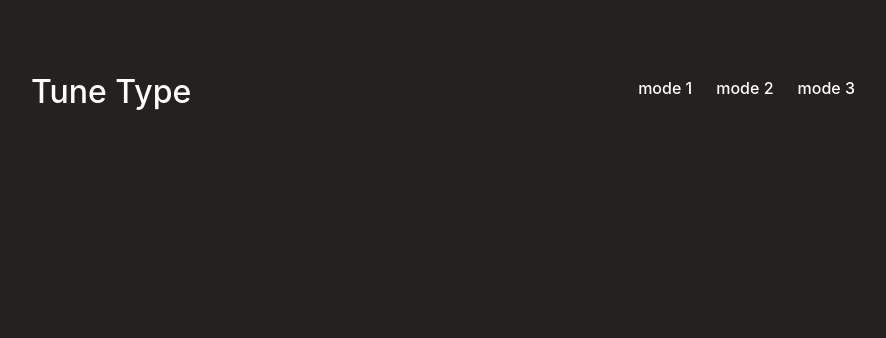
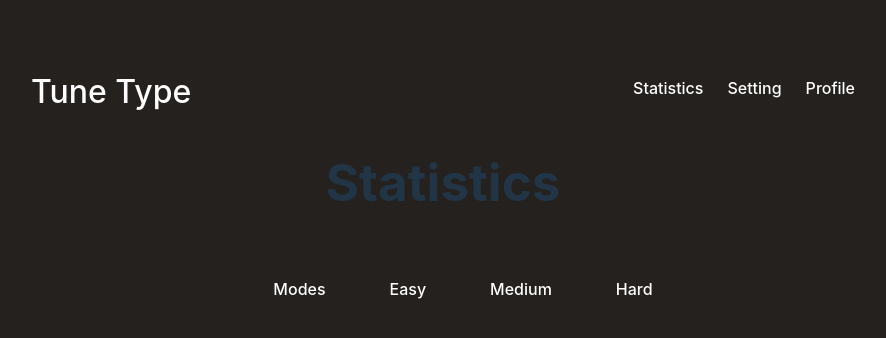
Before and after one commit to TrevorHong/TuneType, a React (Vite) app in the folder app/: page /statistics in a window 1280 px wide. Shown: the top 338 px of the page, without its empty margins (197-1083 px from the left). Built offline with nearby package versions, Linux system fonts and the light colour scheme.

Commit message:
modes - dropdown - router implementation
added routing to the app
modes component
dropdown menu component

```diff
--- a/app/package.json
+++ b/app/package.json
@@ -11,7 +11,8 @@
   },
   "dependencies": {
     "react": "^18.3.1",
-    "react-dom": "^18.3.1"
+    "react-dom": "^18.3.1",
+    "react-router-dom": "^6.26.2"
   },
   "devDependencies": {
     "@eslint/js": "^9.9.0",
--- a/app/src/App.tsx
+++ b/app/src/App.tsx
@@ -1,13 +1,27 @@
 
 import './App.css'
+import Modes from './Components/Modes/Modes.tsx'
 import Navbar from './Components/Navbar/Navbar.tsx'
+import {Route, Routes} from "react-router-dom"
+import Profile from './pages/Profile.tsx'
+import Statistics from './pages/Statistics.tsx'
+import Settings from './pages/Settings.tsx'
 
 function App() {
 
-
   return (
     <>
-   <Navbar></Navbar>
+   <Navbar/>
+   <div className='container'>
+    <Routes>
+      <Route path = "/statistics" element = {<Statistics/>}></Route>
+      <Route path = "/settings" element = {<Settings/>}></Route>
+      <Route path = "/profile" element = {<Profile/>}></Route>
+    </Routes>
+   </div>
+
+
+   <Modes/>
     </>
   )
 }
--- /dev/null
+++ b/app/src/Components/DropdownMenu/DropdownMenu.css
@@ -0,0 +1,36 @@
+.Dropdown-container{
+    display: flex;
+    flex-direction: column;
+    position: absolute;
+    top:10rem;
+    right:  66rem;
+    width: 80px;
+    padding: 15px;
+    border-radius: 15px;
+    background-color: rgb(175, 170, 170);
+    border: 4px solid rgb(58, 70, 48);
+}
+
+.Dropdown-container::before{
+    content: '';
+    position: absolute;
+    top: -1.1rem;
+    right: 2rem;
+    width: 25px;
+    height: 25px;
+    transform: rotate(45deg);
+    background-color: rgb(175, 170, 170);
+    border: 4px solid rgb(58, 70, 48);
+    border-right: rgb(175, 170, 170);
+    border-bottom: rgb(175, 170, 170);
+}
+
+.Dropdown-container ul{
+    display: flex;
+    flex-direction: column;
+    gap:1rem;
+    color: black;
+    justify-content: center;
+    align-items: center;
+    padding-right: 2rem;
+}
--- /dev/null
+++ b/app/src/Components/DropdownMenu/DropdownMenu.tsx
@@ -0,0 +1,17 @@
+import React from 'react'
+import "./DropdownMenu.css"
+import {Link} from 'react-router-dom'
+
+function DropdownMenu() {
+  return (
+    <div className='Dropdown-container'>
+        <ul>
+            <li><Link to = '/'>mode 1</Link></li>
+            <li><Link to = '/'>mode 2</Link></li>
+            <li><Link to = '/'>mode 3</Link></li>
+        </ul>
+    </div>
+  )
+}
+
+export default DropdownMenu
--- a/app/src/Components/Modes/Modes.css
+++ b/app/src/Components/Modes/Modes.css
@@ -0,0 +1,20 @@
+.modesNav{
+    color:white;
+    display:flex;
+    justify-content: center;
+  }
+
+  .modesNav ul{
+    padding-top: 1rem;
+    margin: 0;
+    list-style: none;
+    display: flex;
+    gap: 2rem;
+  }
+
+  .modesNav a{
+    color: inherit;
+    text-decoration: none;
+    display: flex;
+    padding: 1rem;
+  }
--- a/app/src/Components/Modes/Modes.tsx
+++ b/app/src/Components/Modes/Modes.tsx
@@ -1,7 +1,21 @@
+import { useState } from 'react'
+import DropdownMenu from '../DropdownMenu/DropdownMenu'
 import './Modes.css'
+import {Link} from 'react-router-dom'
 
 function Modes() {
-
+    const[openModes, setopenModes] = useState(false);
+    return (
+    <nav className = "modesNav">
+        <ul>
+            {openModes && <DropdownMenu/>}
+            <li><Link to = "/" onClick={() => setopenModes((prev) => !prev)}>Modes</Link></li>
+            <li><Link to = "/" >Easy</Link></li>
+            <li><Link to = "/" >Medium</Link></li>
+            <li><Link to = "/" >Hard</Link></li>
+        </ul>
+    </nav>
+    )
 
 }
 
--- a/app/src/Components/Navbar/Navbar.tsx
+++ b/app/src/Components/Navbar/Navbar.tsx
@@ -1,16 +1,18 @@
 import './Navbar.css'
+import {Link} from 'react-router-dom'
 
 function Navbar() {
-  return (<nav className = "nav">
+  return (
+  <nav className = "nav">
     <a href = "/" className="Title">Tune Type</a>
     <ul>
-        <li><a href = "/" >mode 1</a></li>
-        <li><a href = "/" >mode 2</a></li>
-        <li><a href = "/" >mode 3</a></li>
+        <li><Link to = "/statistics" >Statistics</Link></li>
+        <li><Link to = "/settings" >Setting</Link></li>
+        <li><Link to = "/profile" >Profile</Link></li>
     </ul>
-
   </nav>
   )
 }
 
+
 export default Navbar
--- a/app/src/main.tsx
+++ b/app/src/main.tsx
@@ -2,9 +2,12 @@ import { StrictMode } from 'react'
 import { createRoot } from 'react-dom/client'
 import App from './App.tsx'
 import './index.css'
+import {BrowserRouter} from "react-router-dom"
 
 createRoot(document.getElementById('root')!).render(
   <StrictMode>
+    <BrowserRouter>
     <App />
+    </BrowserRouter>
   </StrictMode>,
 )
--- /dev/null
+++ b/app/src/pages/Profile.tsx
@@ -0,0 +1,7 @@
+import React from 'react'
+
+export default function Profile() {
+  return (
+    <h1>Profile</h1>
+  )
+}
--- /dev/null
+++ b/app/src/pages/Settings.tsx
@@ -0,0 +1,7 @@
+import React from 'react'
+
+export default function Settings() {
+  return (
+    <h1>Settings</h1>
+  )
+}
--- /dev/null
+++ b/app/src/pages/Statistics.tsx
@@ -0,0 +1,7 @@
+import React from 'react'
+
+export default function Statistics() {
+  return (
+    <h1>Statistics</h1>
+  )
+}
```
Also changed, not shown: 1 other file (tests, documents, lock files or other folders).
